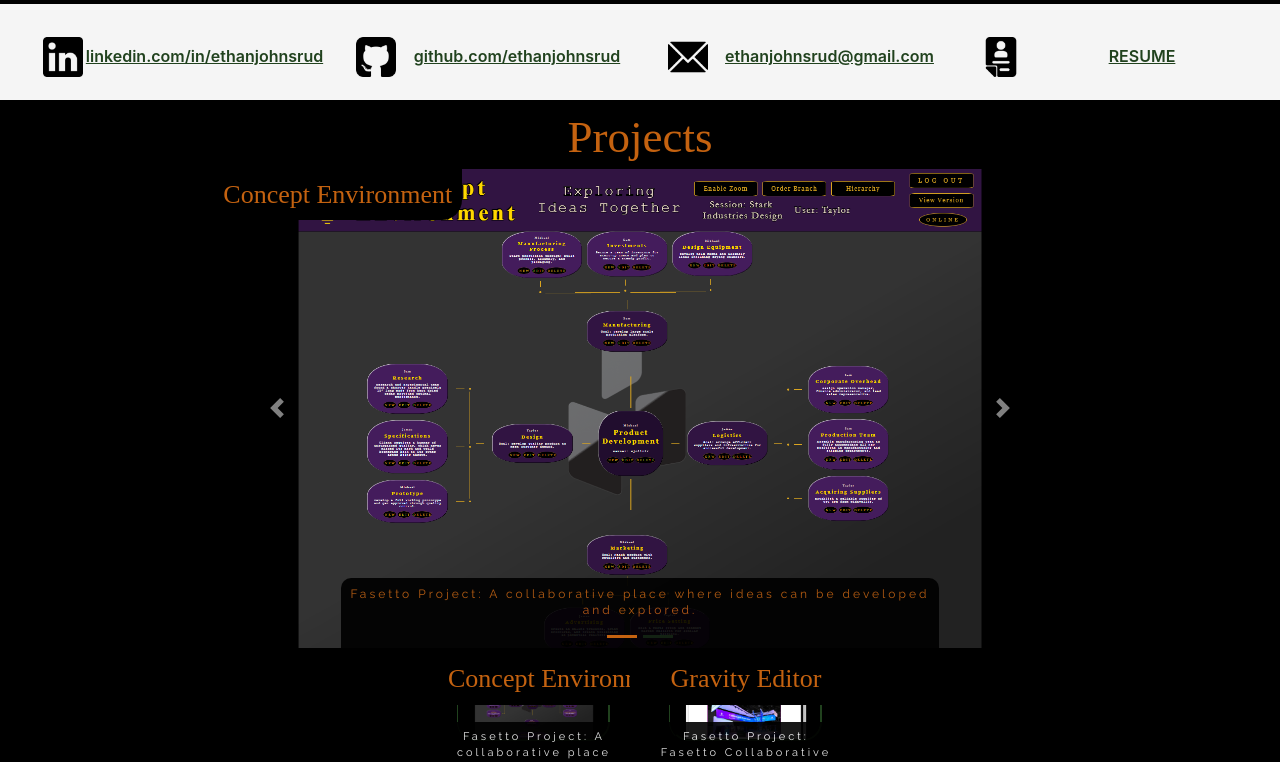
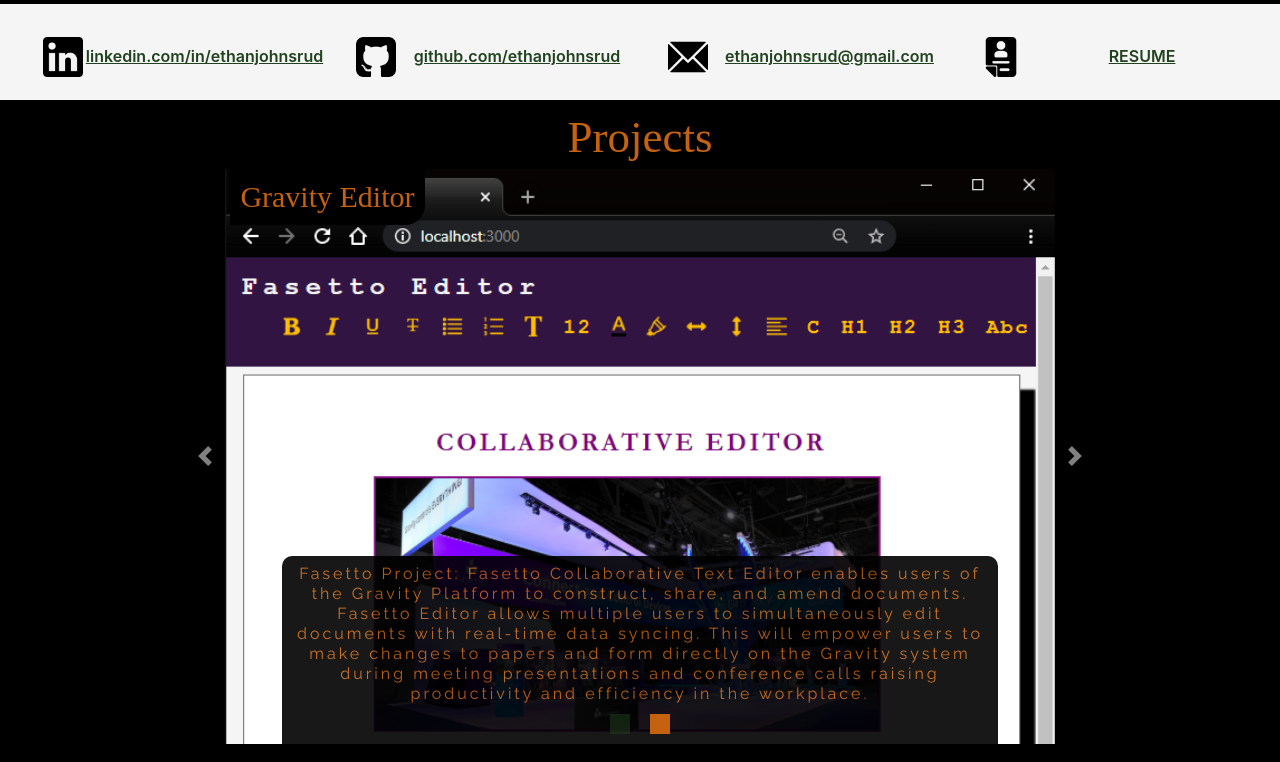
Before and after one commit to ethanjohnsrud/portfolio, a React (Create React App) app: page / in a window 1280 px wide. Shown: the part 706-1468 px from the top of the page. Built offline with nearby package versions, Linux system fonts and the light colour scheme; a web font is replaced by a local one.

Commit message:
First Round of Improvments

```diff
--- a/src/Contact/Contact.css
+++ b/src/Contact/Contact.css
@@ -58,10 +58,10 @@
     align-items: center;
     border: none;
     background-color: black;
-    font-weight: 600;
+    font-weight: 400;
     font-size: 0.7rem;
     letter-spacing: 0.15rem;
-    color: var(--green);
+    color: whitesmoke;
     padding: 0.25rem;
     margin: 0 auto;
 }
--- a/src/Cover/Cover.jsx
+++ b/src/Cover/Cover.jsx
@@ -12,7 +12,7 @@
 const Cover = ({passRef}) => {
 
     const information=[
-        {text: 'linkedin.com/in/ethanjohnsrud', link: 'http://www.linkedIn.com', icon: linkedIn, prompt: 'View LinkedIn Profile'},
+        {text: 'linkedin.com/in/ethanjohnsrud', link: 'https://www.linkedin.com/in/ethanjohnsrud/', icon: linkedIn, prompt: 'View LinkedIn Profile'},
         {text: 'github.com/ethanjohnsrud', link: 'https://github.com/ethanjohnsrud', icon: github, prompt: 'View GitHub'},
         {text: 'ethanjohnsrud@gmail.com', link: 'http://ethanjohnsrud@gmail.com', icon: email, prompt: 'Send Email'},
         {text: 'RESUME', link: resumeDocument, icon: resume, prompt: 'View Resume'}
--- a/src/Education/Education.css
+++ b/src/Education/Education.css
@@ -44,9 +44,9 @@
 .console-header-title {
     font-family: 'Ubuntu Mono', monospace;
     color: var(--grey);
-    font-size: 0.9rem;
+    font-size: 1.5rem;
     font-weight: bold;
-    letter-spacing: 0.2rem;
+    letter-spacing: 0.3rem;
 }
 .text-block {
     text-align: left;
--- a/src/Experience/Experience.jsx
+++ b/src/Experience/Experience.jsx
@@ -69,7 +69,7 @@
                                     {pro.link == '' ?
                                         <h3 className='experience-project-title' style={{}}>{pro.title}</h3>
                                         : <span>
-                                            <a data-tip data-for={pro.title + '-tip'} href={pro.link} target='_blank' rel="noopener noreferrer" >
+                                            <a data-tip data-for={pro.title + '-tip'} href={pro.link} >
                                                 <h3 className='link experience-project-title' style={{}}>{pro.title}</h3>
                                             </a>
                                             <Tip id={pro.title + '-tip'}><span>{pro.prompt}</span></Tip>
--- a/src/Projects/Projects.css
+++ b/src/Projects/Projects.css
@@ -108,6 +108,12 @@
 /* Color bottom tabs: page selection  */
 .carousel-indicators li {
     background-color: var(--green);
+    /* height: 0.75rem;
+    width: 0.75rem;
+    margin: auto 0.35rem; */
+    height: 1.0rem;
+    width: 1.0rem;
+    margin: auto 0.5rem;
 }
 .carousel-indicators .active {
   background-color: var(--orange);
@@ -133,7 +139,7 @@
     /* width: 100%; */
     text-align: left;
     font-family: 'Piazzolla', serif;
-    font-size: 1.3rem;
+    font-size: 1.5rem;
     color: var(--orange);
     background-color: black;
     border-bottom-right-radius: 1.0rem;
@@ -154,23 +160,37 @@
     width: 70%;
     margin: 0 auto;
     padding: 0.40rem;
-    padding-bottom: 1.5rem;
+    padding-bottom: 2.0rem;
     border-top-left-radius: 0.5rem;
     border-top-right-radius: 0.5rem;
     background-color: black;
 
     font-family: 'Raleway', sans-serif;
-    font-size: 0.6rem;
-    line-height: 0.8rem;
+    font-size: 0.8rem;
+    line-height: 1.0rem;
     letter-spacing: 0.15rem;
     text-decoration: none;
     text-align: center;
     color: var(--orange);
-    opacity: 90%;
+    opacity: 0.9;
+}
+.carousel-box {
+  /* width:100%; */
+  margin: 0;
+}
+@media screen and (min-width: 992px){
+  .carousel-box {
+   margin: 0 10%;
+  }
+  .carousel-title {
+    left: 10%;
+  }
 }
 .project-image {
   /* max-height: 50vh; */
-  width: 100%;
+  /* height: 100%; */
+  /* max-height: 75vh; */
+  /* width: 100%; */
   object-fit: contain;
   margin: auto;
   text-align: center;
--- a/src/Projects/Projects.jsx
+++ b/src/Projects/Projects.jsx
@@ -84,26 +84,30 @@
     // useEffect(()=>{console.log('Changing Carousel to: ',projectIndex)}, [projectIndex]);
     // useEffect(()=>{console.log('Changing Page Index to: ',pageIndex)}, [pageIndex]);
 
-    return (<div id='projects-section' ref={passRef}  class='container-fluid row no-padding no-margin w-100 h-100' style={{display: 'flex', flexDirection: 'column', backgroundColor: 'black', margin: '1.0rem 0', paddingTop: '0.5rem'}}>
+    return (<div id='projects-section' ref={passRef}  class='container-fluid no-padding no-margin w-100 h-100' style={{display: 'flex', flexDirection: 'column', backgroundColor: 'black', margin: '1.0rem 0', paddingTop: '0.5rem'}}>
         <h1 id='project-title' >Projects</h1>
         {projectIndex == null ?
-            <Carousel key= {'preview'}  activeIndex={pageIndex} onSelect={(i,e)=>{ setPageIndex(i); console.log('select-called');}} className='col-lg-8 col-md-10' style={{margin: '0.25rem auto', padding: '0',}}>
+            <span className='carousel-box' >
+                <Carousel key= {'preview'}  data-tip data-for={'preview'} activeIndex={pageIndex} onSelect={(i,e)=>{ setPageIndex(i); console.log('select-called');}} style={{margin: '0.25rem auto', padding: '0',}}>
                     {projects.map((project,i) =>
-                    <Carousel.Item key={project.target+i}   interval={2500} onClick={()=>{ setProjectIndex(i); setPageIndex(0); forceUpdate();}} style={{maxHeight: '75vh', }}>
-                        <img  className="d-block w-100 project-image" src={project.pages[0].image} alt={project.target} />
+                        <Carousel.Item key={project.target+i}   interval={3000} onClick={()=>{ setProjectIndex(i); setPageIndex(0); forceUpdate();}} style={{maxHeight: '75vh'}}>
+                            <img  className="d-block project-image" src={project.pages[0].image} alt={project.target} style={{width: '100%', maxHeight: '75vh'}}/>
                             <h3 className='carousel-title'>{project.title}</h3>
                             <div className='carousel-description-box' >
                                 <p className='carousel-description' style={{opacity: '90%'}} >{project.pages[0].description}</p>
                             </div>
                         </Carousel.Item>)}
                 </Carousel>
+                <Tip id={'preview'}><span>Click to View : Hover to Pause</span></Tip>
+            </span>
             :
-            <Carousel key= {'in-depth'+projectIndex}  activeIndex={pageIndex} onSelect={(i,e)=>{setPageIndex(i); console.log('select-called'); forceUpdate();}} className='col-lg-8 col-md-10' style={{margin: '1.0rem auto',}}>
+            <span className='carousel-box' >
+                <Carousel key= {'in-depth'+projectIndex}  data-tip data-for={'slideshow'} activeIndex={pageIndex} onSelect={(i,e)=>{setPageIndex(i); console.log('select-called'); forceUpdate();}} style={{ margin: '1.0rem auto',}}>
                     {projects[projectIndex].pages.map((page,i) =>
-                    <Carousel.Item key={projects[projectIndex].pages[i].target+i+projects[projectIndex].title} interval={5000} style={{maxHeight: '75vh', overflowY: page.type == 'vertical-scroll' ? 'scroll' : 'hidden'}} class={i==0 ? 'active' : ''}>
+                        <Carousel.Item key={projects[projectIndex].pages[i].target+i+projects[projectIndex].title} interval={5000} style={{height: page.type == 'vertical-scroll' ? '100%' : '', width: page.type == 'vertical-scroll' ? '100%' : '', maxHeight: '75vh', overflowY: page.type == 'vertical-scroll' ? 'scroll' : 'hidden', margin: '0.25rem auto',}} class={i==0 ? 'active' : ''}>
                         {page.type == 'video' ?
-                    <Player playing src={conceptVersion}  height='420' width='720' controls={true} style={{margin: '0 auto', textAlign: 'center'}} className='project-image'/>
-                    : <img  className="d-block w-100 project-image" src={projects[projectIndex].pages[i].image} alt={projects[projectIndex].pages[i].target} />}
+                        <Player playing src={conceptVersion}  height='420' width='720' controls={true} style={{height: '100%', width: '100%', margin: '0 auto', textAlign: 'center'}} className='project-image'/>
+                        : <img  className="d-block project-image" src={projects[projectIndex].pages[i].image} alt={projects[projectIndex].pages[i].target}  style={{width: page.type == 'vertical-scroll' ? '100%' : '100%', maxHeight: page.type == 'vertical-scroll' ? '' : '75vh'}}/>}
                             <h3 className='carousel-title' >{projects[projectIndex].title}</h3>
                             {page.type == 'vertical-scroll' ? <div></div>
                             : <div id='describe-box' className='carousel-description-box' >
@@ -111,6 +115,8 @@
                             </div>}
                         </Carousel.Item>)}
                 </Carousel>
+                <Tip id={'slideshow'}><span>Hover to Pause</span></Tip>
+            </span>
             }
         {projectIndex != null ?
         <div id='project-scroll-box'  >
```
Lines whose indentation alone changed are shown as unchanged.
